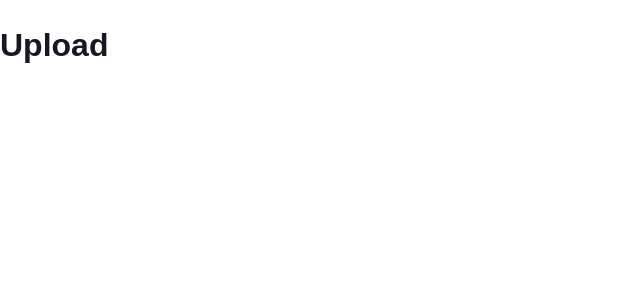
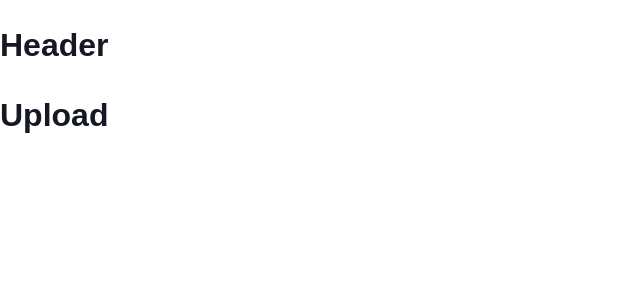
Before and after one commit to tranhieu2001/tiktok, a React (Create React App) app: page /upload in a window 1280 px wide. Shown: the top 300 px of the page, without its empty margins (0-640 px from the left). Built offline with nearby package versions, Linux system fonts and the light colour scheme.

Commit message:
modified:   src/App.js 	new file:   src/components/Layout/HeaderOnly/Header/index.js 	new file:   src/components/Layout/HeaderOnly/index.js 	modified:   src/components/Layout/index.js 	deleted:    src/pages/Profile/index.js 	modified:   src/routes/index.js

```diff
--- a/src/App.js
+++ b/src/App.js
@@ -9,7 +9,7 @@ function App() {
       <div className="app">
         <Routes>
           {publicRoutes.map((route, index) => {
-            const Layout = route.layout === null ? Fragment : DefaultLayout
+            const Layout = route.layout === null ? Fragment : route.layout || DefaultLayout
             const Page = route.component
             return (
               <Route
--- /dev/null
+++ b/src/components/Layout/HeaderOnly/Header/index.js
@@ -0,0 +1,5 @@
+function Header() {
+  return <h1>Header</h1>
+}
+
+export default Header
--- /dev/null
+++ b/src/components/Layout/HeaderOnly/index.js
@@ -0,0 +1,14 @@
+import Header from './Header'
+
+function HeaderOnly({ children }) {
+  return (
+    <div>
+      <Header />
+      <div className="container">
+        <div className="content">{children}</div>
+      </div>
+    </div>
+  )
+}
+
+export default HeaderOnly
--- a/src/components/Layout/index.js
+++ b/src/components/Layout/index.js
@@ -1 +1,2 @@
-export {default as DefaultLayout} from './DefaultLayout'
+export { default as DefaultLayout } from './DefaultLayout'
+export { default as HeaderOnly } from './HeaderOnly'
--- a/src/pages/Profile/index.js
+++ /dev/null
@@ -1,9 +0,0 @@
-function Profile() {
-  return (
-    <div>
-      <h1>Profile</h1>
-    </div>
-  )
-}
-
-export default Profile
--- a/src/routes/index.js
+++ b/src/routes/index.js
@@ -1,13 +1,12 @@
+import { HeaderOnly } from '~/components/Layout/'
 import Home from '~/pages/Home'
 import Following from '~/pages/Following'
 import Upload from '~/pages/Upload'
-import Profile from '~/pages/Profile'
 
 const publicRoutes = [
   { path: '/', component: Home },
   { path: '/following', component: Following },
-  { path: '/profile', component: Profile },
-  { path: '/upload', component: Upload, layout: null },
+  { path: '/upload', component: Upload, layout: HeaderOnly },
 ]
 const privateRoutes = []
 
```
